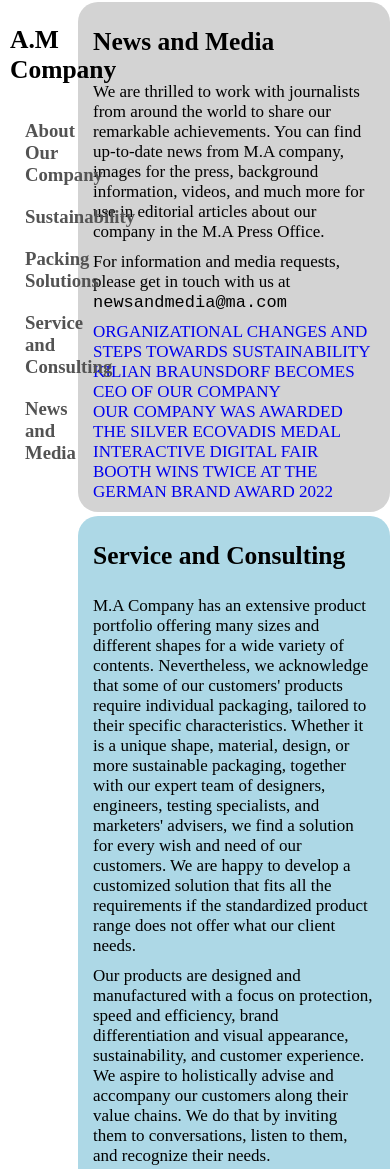
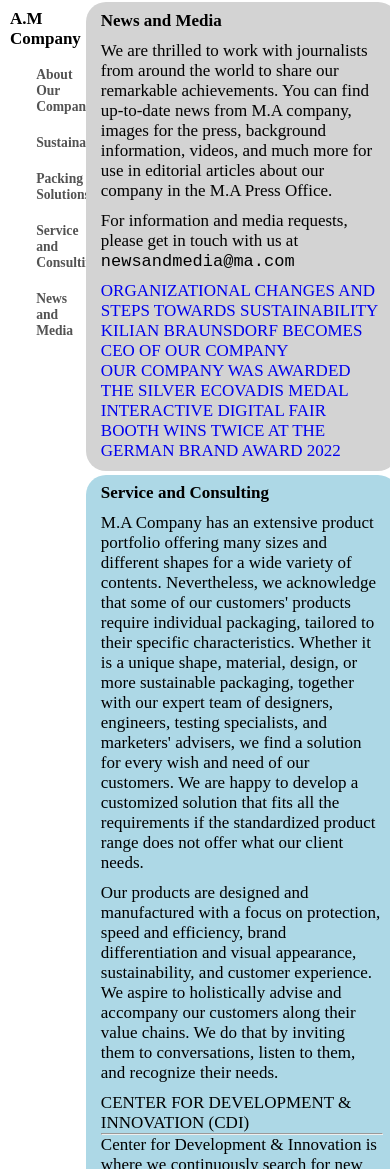
Before and after one commit to MA4IT/My_First_steps, a plain HTML site: page Build a Technical Documentation Page/index.html in a window 390 px wide. Shown: the top 1169 px of the page. Drawn offline with Linux system fonts and the light colour scheme.

Commit message:
Update styles.css
improving the responsive design

```diff
--- a/Build a Technical Documentation Page/styles.css
+++ b/Build a Technical Documentation Page/styles.css
@@ -1,4 +1,6 @@
-*, *::after, *::before {
+*,
+*::after,
+*::before {
   margin: 0;
   padding: 0;
   box-sizing: border-box;
@@ -9,33 +11,35 @@
 
 body {
   display: flex;
+  flex-flow: row wrap; /**/
   justify-content: start;
   align-items: start;
   position: relative;
 }
 
-
 #navbar {
   display: flex;
-  flex-direction: column;
+  flex-flow: column wrap;
   justify-content: space-around;
+  align-items: center;
+  align-content: space-evenly;
   position: sticky;
   top: 0px;
-  max-width: 20vw;
-  max-height: 100%;
+  max-width: 15vw;
+  height: 100%;
   text-align: left;
   padding: 0 10px;
 }
 
 header {
-  margin: 25px 0px;
-  font-size: 1.5rem;
+  margin: 0.5rem 0px;
+  font-size: 1rem;
   font-weight: 700;
 }
 
 #navbar a {
   width: 100%;
-  font-size: 1.1rem;
+  font-size: 0.8rem;
   font-weight: 600;
   margin: auto 5px;
   padding: 10px;
@@ -48,13 +52,14 @@
   color: blue;
 }
 
-
 #main-doc {
   display: flex;
   flex-direction: column-reverse;
   flex-wrap: wrap;
   justify-content: space-between;
   max-width: 80vw;
+  position: absolute;
+  left: 22vw;
 }
 
 #main-doc > .main-section {
@@ -65,24 +70,19 @@
   width: 100%;
 }
 
-
-
-
-
 #About_Our_Company > ul {
   display: flex;
   justify-content: space-evenly;
   margin: 10px auto;
 }
 
-#About_Our_Company p:nth-last-of-type(2){
+#About_Our_Company p:nth-last-of-type(2) {
   margin-top: 10px;
   font-size: 1.1rem;
   font-weight: 700;
 }
 
-#About_Our_Company
-address {
+#About_Our_Company address {
   font-weight: 600;
 }
 
@@ -90,26 +90,28 @@
   margin-top: 10px;
 }
 
-#Sustainability ul > li, #Packing_Solutions ul > li {
+#Sustainability ul > li,
+#Packing_Solutions ul > li {
   margin-top: 10px;
   font-size: 0.9rem;
   font-weight: 600;
   font-style: italic;
 }
 
-#main-doc .main-section:nth-child(3), .main-section:nth-child(1), .main-section:nth-child(5)  {
+#main-doc .main-section:nth-child(3),
+.main-section:nth-child(1),
+.main-section:nth-child(5) {
   background-color: lightgray;
   padding: 20px;
   border-radius: 20px;
 }
 
-
-#main-doc .main-section:nth-child(2), .main-section:nth-child(4) {
+#main-doc .main-section:nth-child(2),
+.main-section:nth-child(4) {
   background-color: lightblue;
   padding: 20px;
   border-radius: 20px;
 }
-
 
 #Service_and_Consulting > #cdi_plan {
   display: flex;
@@ -119,11 +121,5 @@
   column-gap: 10px;
 }
 
-
-
-
-
-
 @media (max-width: 800px) {
-
 }
```
